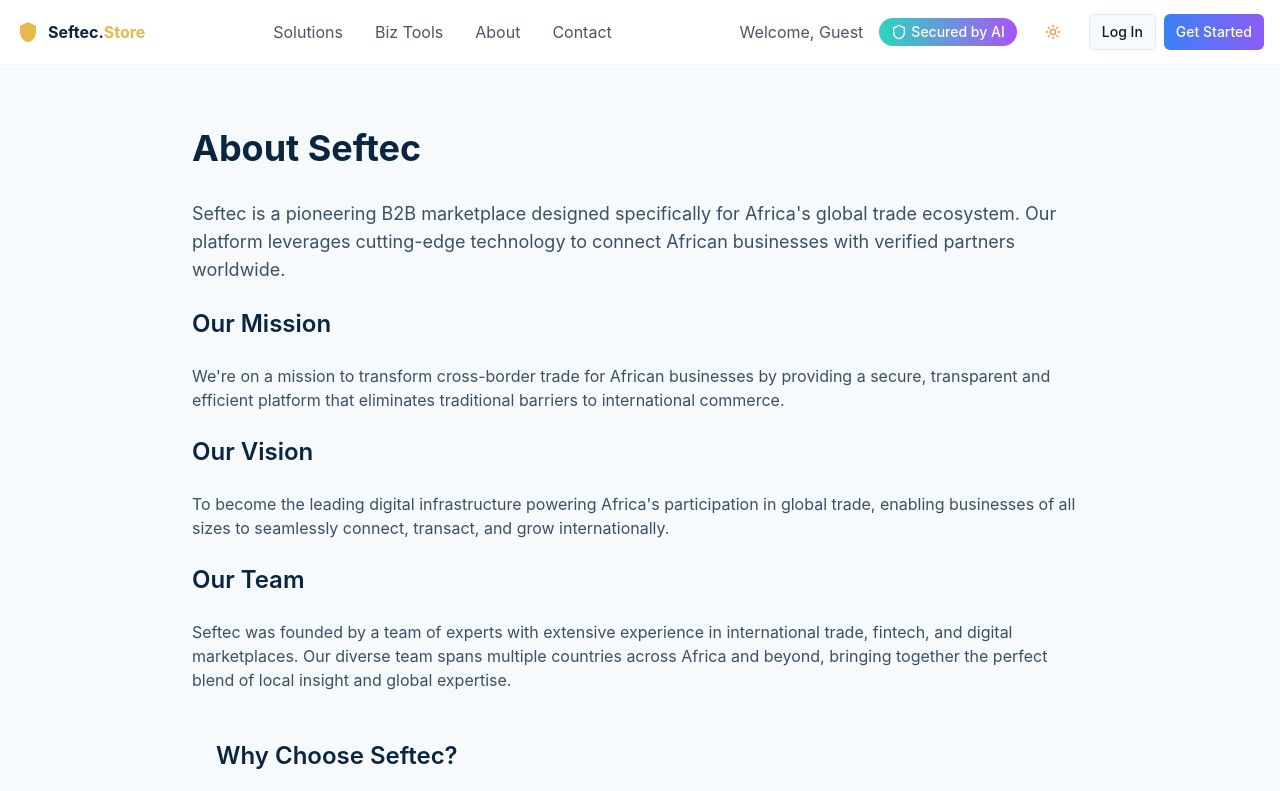
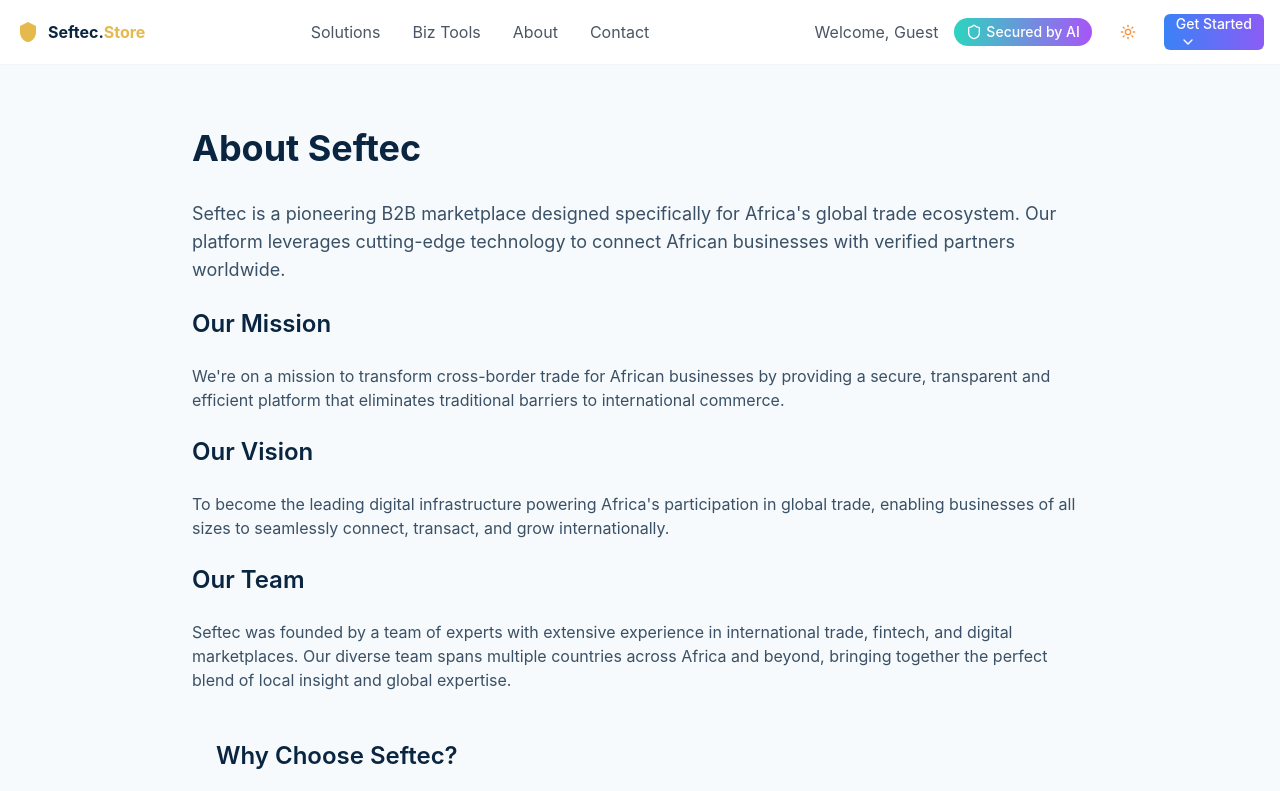
Before and after one commit to thefixer3x/seftec-store, a React (Vite) app: page /about in a window 1280 px wide. Shown: the top 791 px of the page. Built offline with nearby package versions, Linux system fonts and the light colour scheme.

Commit message:
Refactor auth section
Updated the authentication section to remove the separate "Log In" button and consolidate login/signup options under the "Get Started" button.

```diff
--- a/src/components/ui/navbar/auth-section.tsx
+++ b/src/components/ui/navbar/auth-section.tsx
@@ -1,10 +1,16 @@
 
 import React from "react";
 import { Link } from "react-router-dom";
-import { Shield } from "lucide-react";
+import { Shield, ChevronDown } from "lucide-react";
 import { Button } from "@/components/ui/button";
 import { ModeToggle } from "@/components/mode-toggle";
 import { UserProfileDropdown } from "@/components/auth/UserProfileDropdown";
+import {
+  DropdownMenu,
+  DropdownMenuContent,
+  DropdownMenuItem,
+  DropdownMenuTrigger,
+} from "@/components/ui/dropdown-menu";
 
 interface AuthSectionProps {
   user: any;
@@ -41,16 +47,26 @@ const AuthSection = ({ user }: AuthSectionProps) => {
       {/* Auth Buttons */}
       {!user ? (
         <div className="flex items-center space-x-2">
-          <Link to="/login">
-            <Button variant="outline" size="sm">
-              Log In
-            </Button>
-          </Link>
-          <Link to="/register">
-            <Button className="bg-gradient-to-r from-blue-500 to-violet-500 text-white" size="sm">
-              Get Started
-            </Button>
-          </Link>
+          <DropdownMenu>
+            <DropdownMenuTrigger asChild>
+              <Button className="bg-gradient-to-r from-blue-500 to-violet-500 text-white" size="sm">
+                Get Started
+                <ChevronDown className="ml-1 h-4 w-4" />
+              </Button>
+            </DropdownMenuTrigger>
+            <DropdownMenuContent align="end">
+              <DropdownMenuItem asChild>
+                <Link to="/login" className="w-full cursor-pointer">
+                  Log In
+                </Link>
+              </DropdownMenuItem>
+              <DropdownMenuItem asChild>
+                <Link to="/register" className="w-full cursor-pointer">
+                  Sign Up
+                </Link>
+              </DropdownMenuItem>
+            </DropdownMenuContent>
+          </DropdownMenu>
         </div>
       ) : (
         <UserProfileDropdown />
```
